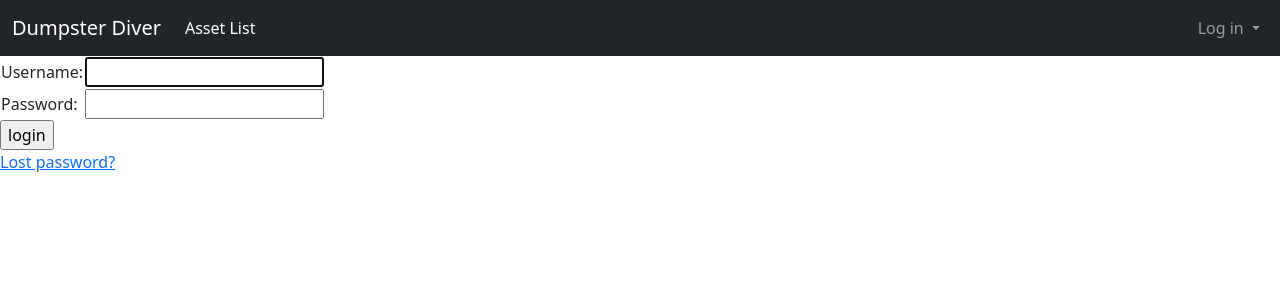
After one commit to PrivateButts/Dumpster-Diver, a Django app: page /accounts/login/ in a window 1280 px wide. The commit adds this page. Shown: the top 300 px of the page. Run offline with Django 3.2, Linux system fonts and the light colour scheme; style sheets or scripts are compiled from the project's sources; some libraries are stand-ins or nearby versions.

Commit message:
Bunch of work - Moved core templates to project dir - Fleshed out navbar some more - Fixed a webpack/bootstrap javascript issue - Started adding builtin auth views

```diff
--- a/DumpsterDiver/settings.py
+++ b/DumpsterDiver/settings.py
@@ -60,7 +60,9 @@ ROOT_URLCONF = 'DumpsterDiver.urls'
 TEMPLATES = [
     {
         'BACKEND': 'django.template.backends.django.DjangoTemplates',
-        'DIRS': [],
+        'DIRS': [
+            BASE_DIR / "DumpsterDiver" / "templates"
+        ],
         'APP_DIRS': True,
         'OPTIONS': {
             'context_processors': [
@@ -152,3 +154,5 @@ CACHES = {
         },
     },
 }
+
+LOGIN_REDIRECT_URL = 'home'
--- /dev/null
+++ b/DumpsterDiver/templates/base.html
@@ -0,0 +1,101 @@
+{% load static %}
+<!DOCTYPE html>
+<html lang="en">
+
+<head>
+    <meta charset="UTF-8">
+    <meta http-equiv="X-UA-Compatible" content="IE=edge">
+    <meta name="viewport" content="width=device-width, initial-scale=1.0">
+    <title>{% block title %}{% endblock %}</title>
+    <script src="{% static 'webpack/index-bundle.js' %}"></script>
+    <link rel="stylesheet" href="https://cdnjs.cloudflare.com/ajax/libs/prism/1.24.1/themes/prism.min.css"
+        integrity="sha512-tN7Ec6zAFaVSG3TpNAKtk4DOHNpSwKHxxrsiw4GHKESGPs5njn/0sMCUMl2svV4wo4BK/rCP7juYz+zx+l6oeQ=="
+        crossorigin="anonymous" referrerpolicy="no-referrer" />
+    {% block extrahead %}{% endblock %}
+</head>
+
+<body class="d-flex flex-column">
+    <nav class="navbar navbar-expand-lg navbar-dark bg-dark">
+        <div class="container-fluid">
+            <a class="navbar-brand" href="{% url 'home' %}">Dumpster Diver</a>
+            <button class="navbar-toggler" type="button" data-bs-toggle="collapse" data-bs-target="#navbarNavDropdown"
+                aria-controls="navbarNavDropdown" aria-expanded="false" aria-label="Toggle navigation">
+                <span class="navbar-toggler-icon"></span>
+            </button>
+            <div class="collapse navbar-collapse" id="navbarNavDropdown">
+                <ul class="navbar-nav me-auto">
+                    <li class="nav-item">
+                        <a class="nav-link active" aria-current="page" href="{% url 'asset-list' %}">Asset List</a>
+                    </li>
+                </ul>
+
+                {% if request.user.is_authenticated %}
+                <!-- User is logged in -->
+                <ul class="navbar-nav">
+                    <li class="nav-item dropdown">
+                        <a class="nav-link dropdown-toggle" href="#" id="navbarDropdownMenuLink" role="button"
+                            data-bs-toggle="dropdown" aria-expanded="false">
+                            {{ request.user.username }}
+                        </a>
+                        <ul class="dropdown-menu" aria-labelledby="navbarDropdownMenuLink">
+                            <li><a class="dropdown-item" target="_blank" href="{% url 'admin:index' %}">Admin</a></li>
+                            <li>
+                                <hr class="dropdown-divider">
+                            </li>
+                            <li><a class="dropdown-item" href="{% url 'logout' %}">Log off</a></li>
+                        </ul>
+                    </li>
+                </ul>
+                {% else %}
+                <!-- Login Form -->
+                <ul class="navbar-nav">
+                    <li class="nav-item dropdown">
+                        <a class="nav-link dropdown-toggle" href="#" id="navbarDropdownMenuLink" role="button"
+                            data-bs-toggle="dropdown" aria-expanded="false">
+                            Log in
+                        </a>
+                        <div class="dropdown-menu dropdown-menu-end dropdown-menu-dark">
+                            <form class="px-4 py-3" method="post" action="{% url 'login' %}">
+                                {% csrf_token %}
+                                <div class="mb-3">
+                                    <label for="username" class="form-label">Username</label>
+                                    <input type="text" class="form-control" id="username" name="username"
+                                        placeholder="">
+                                </div>
+                                <div class="mb-3">
+                                    <label for="password" class="form-label">Password</label>
+                                    <input type="password" class="form-control" id="password" name="password"
+                                        placeholder="">
+                                </div>
+                                <div class="mb-3">
+                                    <div class="form-check">
+                                        <input type="checkbox" class="form-check-input" id="dropdownCheck">
+                                        <label class="form-check-label" for="dropdownCheck">
+                                            Remember me
+                                        </label>
+                                    </div>
+                                </div>
+                                <button type="submit" class="btn btn-primary">Sign in</button>
+                            </form>
+                            <div class="dropdown-divider"></div>
+                            <a class="dropdown-item" href="#">New around here? Sign up</a>
+                            <a class="dropdown-item" href="#">Forgot password?</a>
+                        </div>
+                    </li>
+                </ul>
+                {% endif %}
+            </div>
+        </div>
+    </nav>
+
+    {% block body %}{% endblock %}
+    <script src="https://cdnjs.cloudflare.com/ajax/libs/prism/1.24.1/components/prism-core.min.js"
+        integrity="sha512-hM0R3pW9UdoNG9T+oIW5pG9ndvy3OKChFfVTKzjyxNW9xrt6vAbD3OeFWdSLQ8mjKSgd9dSO3RXn3tojQtiA8Q=="
+        crossorigin="anonymous" referrerpolicy="no-referrer"></script>
+    <script src="https://cdnjs.cloudflare.com/ajax/libs/prism/1.24.1/plugins/autoloader/prism-autoloader.min.js"
+        integrity="sha512-xCfKr8zIONbip3Q1XG/u5x40hoJ0/DtP1bxyMEi0GWzUFoUffE+Dfw1Br8j55RRt9qG7bGKsh+4tSb1CvFHPSA=="
+        crossorigin="anonymous" referrerpolicy="no-referrer"></script>
+    {% block js %}{% endblock %}
+</body>
+
+</html>
--- /dev/null
+++ b/DumpsterDiver/templates/registration/login.html
@@ -0,0 +1,38 @@
+{% extends "base.html" %}
+
+{% block body %}
+
+{% if form.errors %}
+<p>Your username and password didn't match. Please try again.</p>
+{% endif %}
+
+{% if next %}
+{% if user.is_authenticated %}
+<p>Your account doesn't have access to this page. To proceed,
+    please login with an account that has access.</p>
+{% else %}
+<p>Please login to see this page.</p>
+{% endif %}
+{% endif %}
+
+<form method="post" action="{% url 'login' %}">
+    {% csrf_token %}
+    <table>
+        <tr>
+            <td>{{ form.username.label_tag }}</td>
+            <td>{{ form.username }}</td>
+        </tr>
+        <tr>
+            <td>{{ form.password.label_tag }}</td>
+            <td>{{ form.password }}</td>
+        </tr>
+    </table>
+
+    <input type="submit" value="login">
+    <input type="hidden" name="next" value="{{ next }}">
+</form>
+
+{# Assumes you setup the password_reset view in your URLconf #}
+<p><a href="{% url 'password_reset' %}">Lost password?</a></p>
+
+{% endblock %}
--- a/DumpsterDiver/urls.py
+++ b/DumpsterDiver/urls.py
@@ -17,6 +17,7 @@ from django.contrib import admin
 from django.urls import path, include
 from django.conf import settings
 from django.conf.urls.static import static
+from django.views.generic import RedirectView
 
 from Dumpster.views import AssetDetailView, AssetListView
 
@@ -24,4 +25,7 @@ urlpatterns = [
     path('admin/', admin.site.urls),
     path('assets/', AssetListView.as_view(), name='asset-list'),
     path('asset/<int:pk>/', AssetDetailView.as_view(), name='asset-detail'),
+    path('accounts/', include('django.contrib.auth.urls')),
+    path('', RedirectView.as_view(pattern_name="asset-list",
+         permanent=False), name="home")
 ] + static(settings.MEDIA_URL, document_root=settings.MEDIA_ROOT)
--- a/frontend/index.js
+++ b/frontend/index.js
@@ -1 +1,2 @@
 import 'bootstrap/dist/css/bootstrap.min.css';
+import 'bootstrap';
```
Also changed, not shown: Dumpster/templates/Dumpster/asset_list.html (+17 -3 lines), Dumpster/templates/base.html (deleted, +0 -31 lines).
